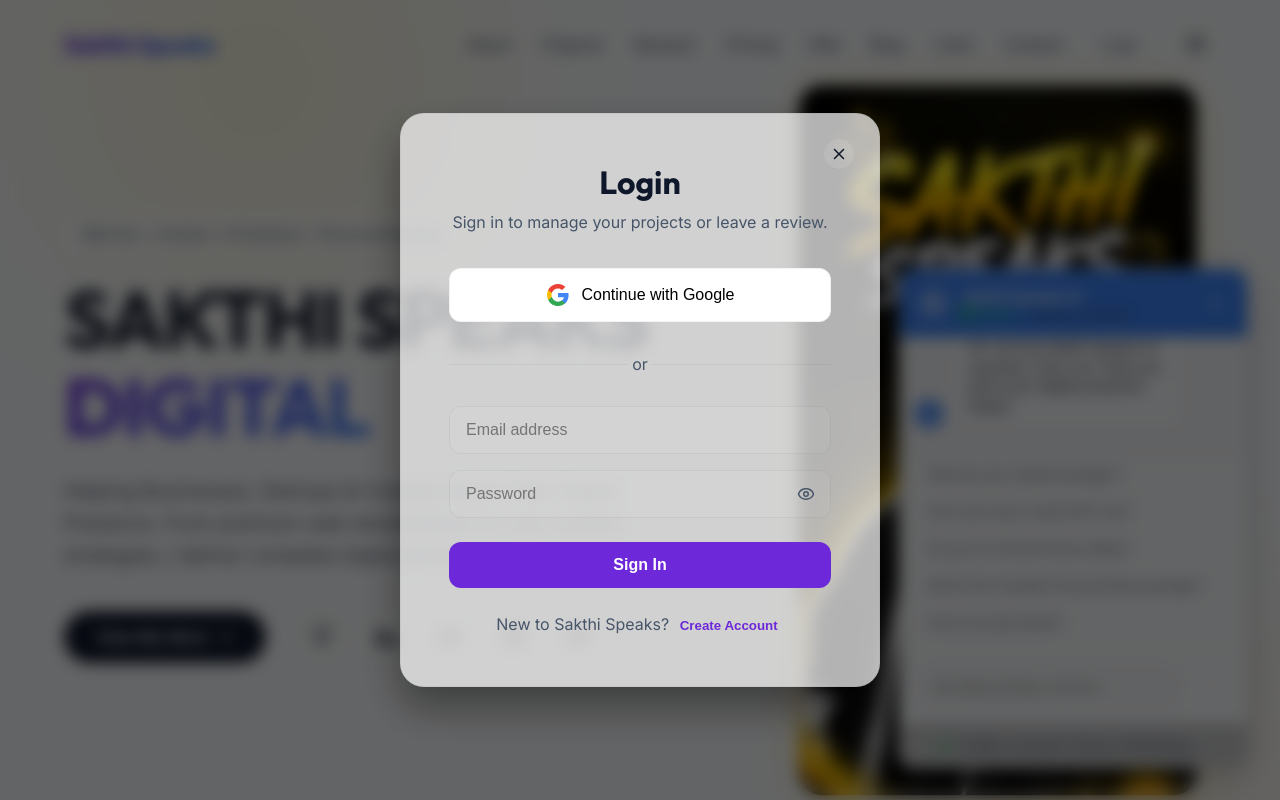
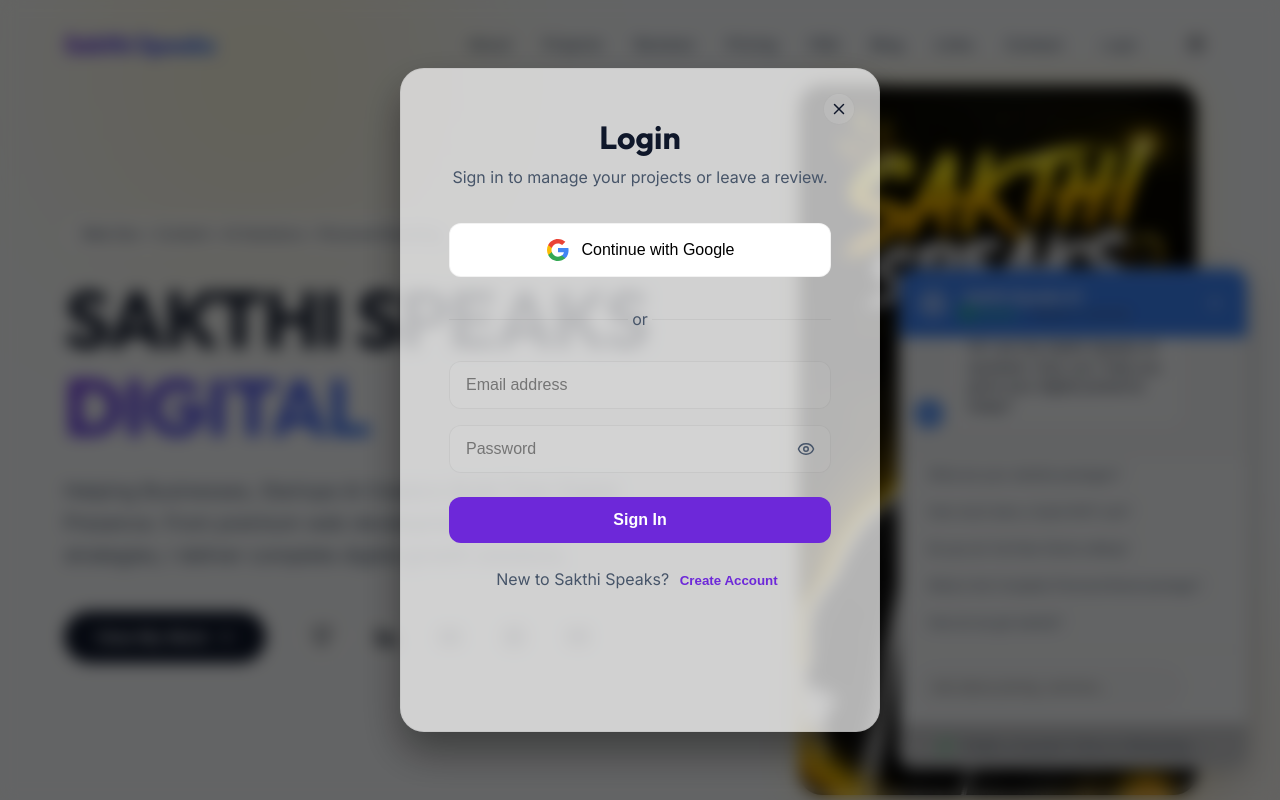
Before and after one commit to imsakthidev/sakthiispeaks, a Next.js app: page / in a window 1280 px wide. Shown: the top 800 px of the page. Built offline with nearby package versions, Linux system fonts and the light colour scheme; no server answers; the database is empty.

Commit message:
Fixed modal layout shift and added strict email validation

```diff
--- a/src/components/LoginModal/LoginModal.module.css
+++ b/src/components/LoginModal/LoginModal.module.css
@@ -25,6 +25,9 @@
   position: relative;
   max-height: 90vh;
   overflow-y: auto;
+  min-height: 580px;
+  display: flex;
+  flex-direction: column;
 }
 
 .closeBtn {
@@ -204,6 +207,14 @@
   border: 1px solid rgba(239, 68, 68, 0.2);
 }
 
+.messageContainer {
+  margin-top: auto;
+  min-height: 90px;
+  display: flex;
+  flex-direction: column;
+  justify-content: flex-end;
+}
+
 .successToast {
   position: fixed;
   top: 100px;
--- a/src/components/LoginModal/LoginModal.tsx
+++ b/src/components/LoginModal/LoginModal.tsx
@@ -49,6 +49,15 @@
     e.preventDefault();
     setError('');
     setSuccessMsg('');
+
+    // Strictly enforce a standard valid email domain (e.g. username@gmail.com)
+    // This rejects junk domains like .zz or .cc
+    const emailRegex = /^[a-zA-Z0-9._%+-]+@[a-zA-Z0-9.-]+\.(com|org|net|in|edu|gov|co)$/i;
+    if (!emailRegex.test(email)) {
+      setError("Please enter a valid email address (e.g., username@gmail.com)");
+      return;
+    }
+
     try {
       if (isSignUp) {
         const userCredential = await createUserWithEmailAndPassword(auth, email, password);
@@ -88,6 +97,8 @@
       if (err.code === 'auth/email-already-in-use') {
         setSuccessMsg('Please confirm your email first. Open the confirmation link we emailed you, then log in here.');
         setIsSignUp(false);
+      } else if (err.code === 'auth/invalid-email') {
+        setError('Please enter a valid email address.');
       } else if (err.code === 'auth/invalid-credential' || err.code === 'auth/user-not-found' || err.code === 'auth/wrong-password') {
         setError('Invalid email or password. Please try again or create an account.');
       } else {
@@ -186,7 +197,8 @@
             </button>
           </p>
 
-          {error && <div className={styles.error} style={{ marginTop: '1rem', color: 'var(--destructive)', fontSize: '0.9rem', textAlign: 'center' }}>{error}</div>}
+          <div className={styles.messageContainer}>
+            {error && <div className={styles.error}>{error}</div>}
 
             <AnimatePresence>
               {successMsg && (
@@ -196,7 +208,6 @@
                   exit={{ opacity: 0, scale: 0.95, y: -5 }}
                   transition={{ type: "spring", stiffness: 300, damping: 25 }}
                   style={{
-                  marginTop: '1.5rem',
                     padding: '1rem',
                     backgroundColor: 'rgba(234, 179, 8, 0.1)',
                     color: '#eab308',
@@ -212,6 +223,7 @@
                 </motion.div>
               )}
             </AnimatePresence>
+          </div>
         </motion.div>
       </motion.div>
     </AnimatePresence>
```
Lines whose indentation alone changed are shown as unchanged.
